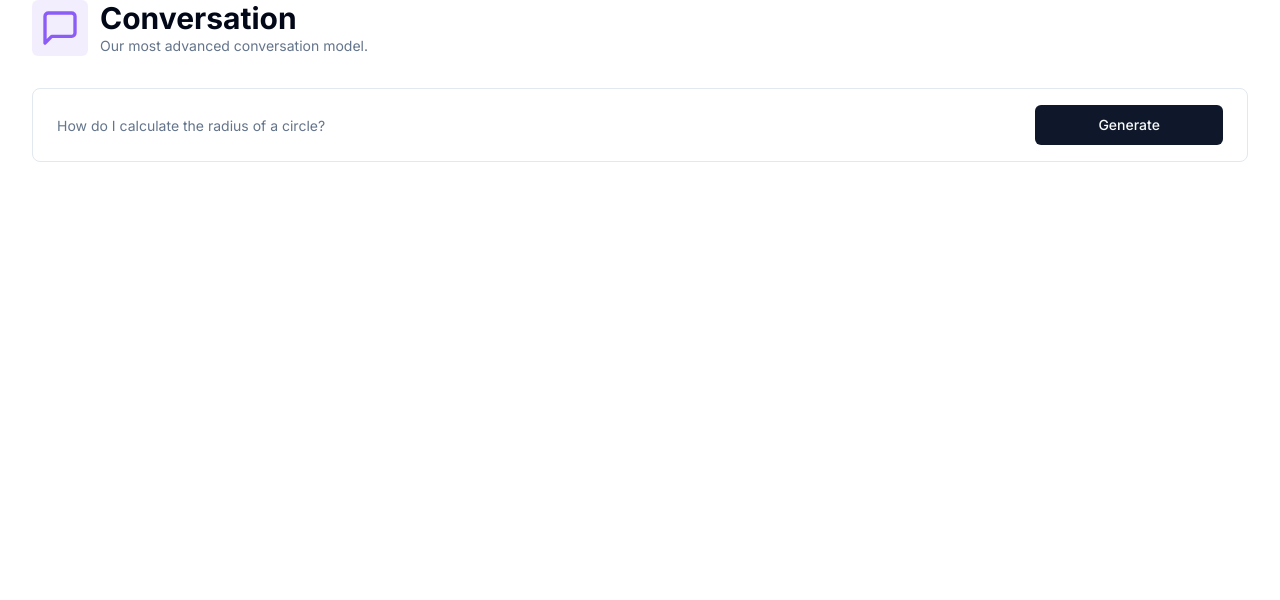
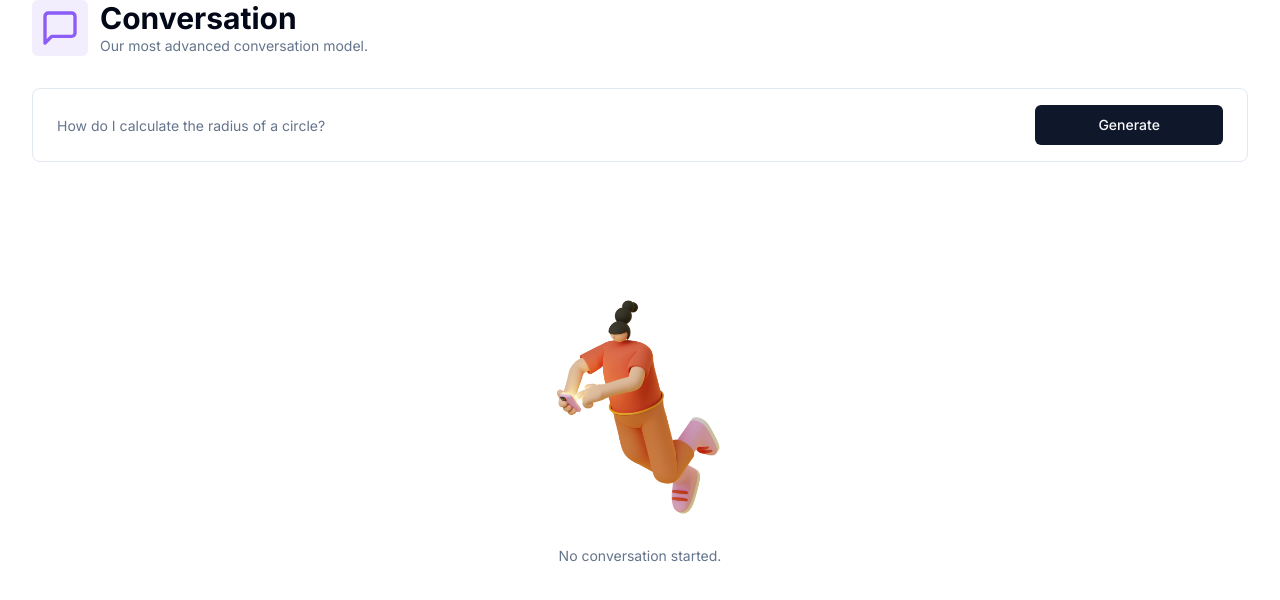
Before and after one commit to dziekiczan1/next-saas-ai-platform, a Next.js app: page /conversation in a window 1280 px wide. Shown: the top 600 px of the page. Built offline with nearby package versions, Linux system fonts and the light colour scheme.

Commit message:
implement new components on conversation page

```diff
--- a/app/(dashboard)/(routes)/conversation/page.tsx
+++ b/app/(dashboard)/(routes)/conversation/page.tsx
@@ -13,6 +13,10 @@ import { Heading } from "@/components/heading";
 import { Form, FormControl, FormField, FormItem } from "@/components/ui/form";
 import { Button } from "@/components/ui/button";
 import { Input } from "@/components/ui/input";
+import { Loader } from "@/components/loader";
+import { Empty } from "@/components/empty";
+import { UserAvatar } from "@/components/user-avatar";
+import { BotAvatar } from "@/components/bot-avatar";
 import { cn } from "@/lib/utils";
 
 import { formSchema } from "./constants";
@@ -111,8 +115,16 @@ const ConversationPage = () => {
           </Form>
         </div>
         <div className="space-y-4 mt-4">
+          {isLoading && (
+            <div className="p-8 rounded-lg w-full flex items-center justify-center bg-muted">
+              <Loader />
+            </div>
+          )}
+          {messages.length === 0 && !isLoading && (
+            <Empty label="No conversation started." />
+          )}
           <div className="flex flex-col-reverse gap-y-4">
-            {messages.map((message, index) => (
+            {messages.map((message) => (
               <div
                 key={message.content}
                 className={cn(
@@ -122,7 +134,7 @@ const ConversationPage = () => {
                     : "bg-muted"
                 )}
               >
-                {message.role === "user" ? "UserAvatar" : "BotAvatar"}
+                {message.role === "user" ? <UserAvatar /> : <BotAvatar />}
                 <p className="text-sm">{message.content}</p>
               </div>
             ))}
```
